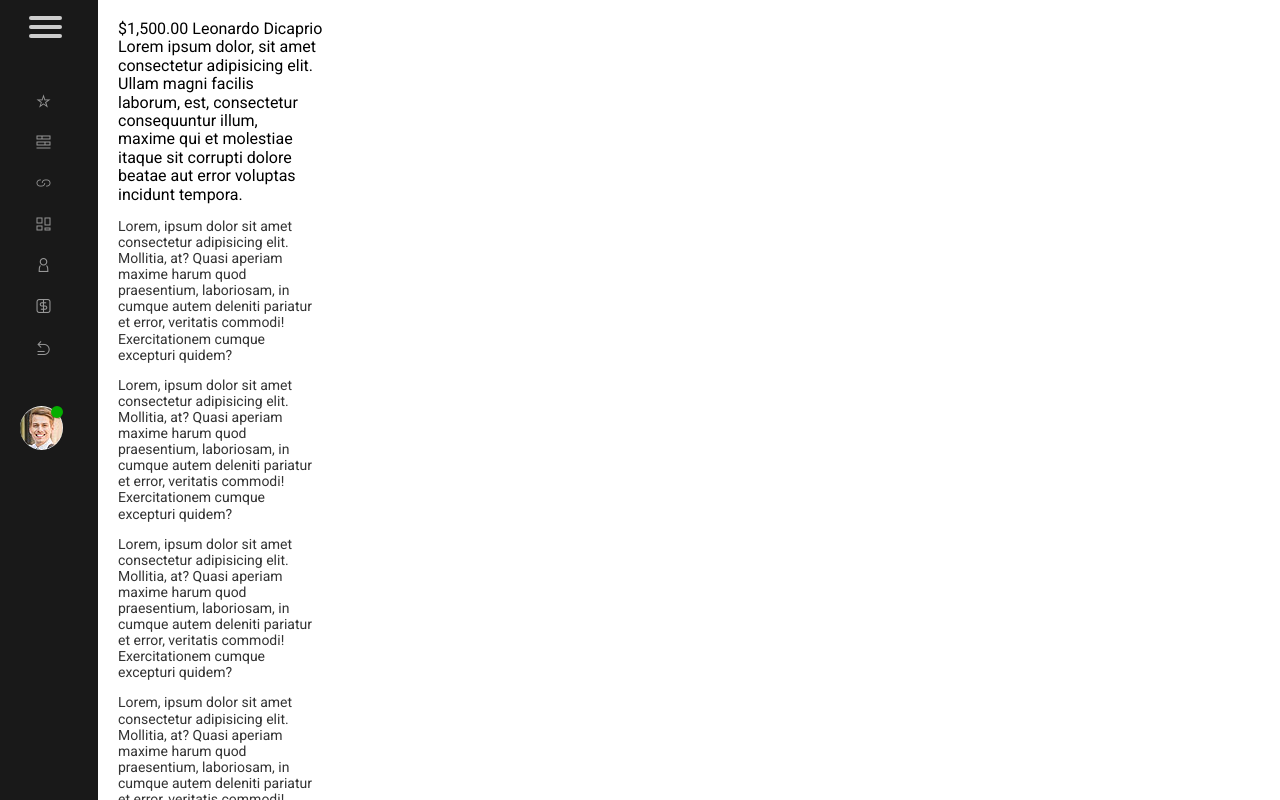
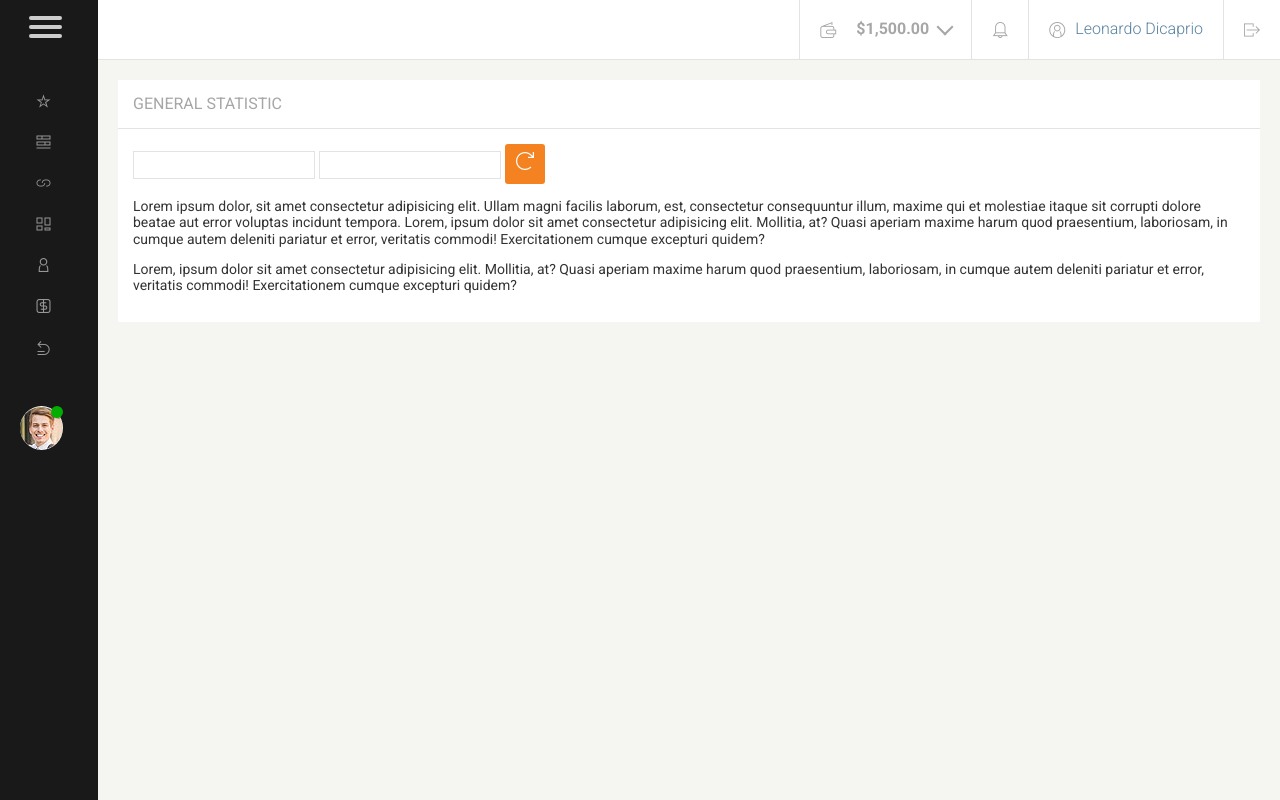
Before and after one commit to krzysiek0912/SoloProject, a website: page index.html in a window 1280 px wide. Drawn offline with Linux system fonts and the light colour scheme.

Commit message:
Add topbar

```diff
--- a/index.html
+++ b/index.html
@@ -3,70 +3,61 @@
   <head>
     <title>Style Guide</title>
     <meta charset="UTF-8" />
+    <meta name="viewport" content="width=device-width, initial-scale=1.0" />
     <link rel="stylesheet" type="text/css" href="css/style.css" />
   </head>
 
   <body class="dashboard-template">
+    <header>
+      <div class="header--wallet">
+        <i class="icon-wallet"></i>
+        <strong class="header--wallet-amount">$1,500.00</strong>
+        <!-- <i class="icon-arrow-down-small"></i> -->
+        <i class="arrow down"></i>
+      </div>
+      <i class="icon-notification"></i>
+      <div class="header--profile">
+        <i class="icon-profile"></i>
+        <a href="#">Leonardo Dicaprio</a>
+      </div>
+      <i class="icon-quit"></i>
+    </header>
     <div class="content">
-      <header>
-        <span class="header--wallet">$1,500.00</span>
-        <i></i>
-        <span class="header--profile">Leonardo Dicaprio</span>
-        <i></i>
-      </header>
       <main>
-        Lorem ipsum dolor, sit amet consectetur adipisicing elit. Ullam magni
-        facilis laborum, est, consectetur consequuntur illum, maxime qui et
-        molestiae itaque sit corrupti dolore beatae aut error voluptas incidunt
-        tempora.
-        <p>
-          Lorem, ipsum dolor sit amet consectetur adipisicing elit. Mollitia,
-          at? Quasi aperiam maxime harum quod praesentium, laboriosam, in cumque
-          autem deleniti pariatur et error, veritatis commodi! Exercitationem
-          cumque excepturi quidem?
-        </p>
-        <p>
-          Lorem, ipsum dolor sit amet consectetur adipisicing elit. Mollitia,
-          at? Quasi aperiam maxime harum quod praesentium, laboriosam, in cumque
-          autem deleniti pariatur et error, veritatis commodi! Exercitationem
-          cumque excepturi quidem?
-        </p>
-        <p>
-          Lorem, ipsum dolor sit amet consectetur adipisicing elit. Mollitia,
-          at? Quasi aperiam maxime harum quod praesentium, laboriosam, in cumque
-          autem deleniti pariatur et error, veritatis commodi! Exercitationem
-          cumque excepturi quidem?
-        </p>
-        <p>
-          Lorem, ipsum dolor sit amet consectetur adipisicing elit. Mollitia,
-          at? Quasi aperiam maxime harum quod praesentium, laboriosam, in cumque
-          autem deleniti pariatur et error, veritatis commodi! Exercitationem
-          cumque excepturi quidem?
-        </p>
-        <p>
-          Lorem, ipsum dolor sit amet consectetur adipisicing elit. Mollitia,
-          at? Quasi aperiam maxime harum quod praesentium, laboriosam, in cumque
-          autem deleniti pariatur et error, veritatis commodi! Exercitationem
-          cumque excepturi quidem?
-        </p>
-        <p>
-          Lorem, ipsum dolor sit amet consectetur adipisicing elit. Mollitia,
-          at? Quasi aperiam maxime harum quod praesentium, laboriosam, in cumque
-          autem deleniti pariatur et error, veritatis commodi! Exercitationem
-          cumque excepturi quidem?
-        </p>
-        <p>
-          Lorem, ipsum dolor sit amet consectetur adipisicing elit. Mollitia,
-          at? Quasi aperiam maxime harum quod praesentium, laboriosam, in cumque
-          autem deleniti pariatur et error, veritatis commodi! Exercitationem
-          cumque excepturi quidem?
-        </p>
-        <p>
-          Lorem, ipsum dolor sit amet consectetur adipisicing elit. Mollitia,
-          at? Quasi aperiam maxime harum quod praesentium, laboriosam, in cumque
-          autem deleniti pariatur et error, veritatis commodi! Exercitationem
-          cumque excepturi quidem?
-        </p>
+        <section>
+          <div class="container-fluid">
+            <div class="row">
+              <h2>General Statistic</h2>
+              <div class="col-sm-12">
+                <form action="" method="POST">
+                  <div class="field">
+                    <input type="text" />
+                    <input type="text" />
+                    <button class="btn btn-orange btn-icon">
+                      <i class="icon-refresh"></i>
+                    </button>
+                  </div>
+                </form>
+                <p>
+                  Lorem ipsum dolor, sit amet consectetur adipisicing elit.
+                  Ullam magni facilis laborum, est, consectetur consequuntur
+                  illum, maxime qui et molestiae itaque sit corrupti dolore
+                  beatae aut error voluptas incidunt tempora. Lorem, ipsum dolor
+                  sit amet consectetur adipisicing elit. Mollitia, at? Quasi
+                  aperiam maxime harum quod praesentium, laboriosam, in cumque
+                  autem deleniti pariatur et error, veritatis commodi!
+                  Exercitationem cumque excepturi quidem?
+                </p>
+                <p>
+                  Lorem, ipsum dolor sit amet consectetur adipisicing elit.
+                  Mollitia, at? Quasi aperiam maxime harum quod praesentium,
+                  laboriosam, in cumque autem deleniti pariatur et error,
+                  veritatis commodi! Exercitationem cumque excepturi quidem?
+                </p>
+              </div>
+            </div>
+          </div>
+        </section>
       </main>
     </div>
     <aside class="sidebar">
--- a/sass/_icons.scss
+++ b/sass/_icons.scss
@@ -102,3 +102,31 @@
 .icon-wallet:before {
   content: "\0062";
 }
+
+.arrow {
+  border: solid $gray;
+  border-width: 0 2px 2px 0;
+  display: inline-block;
+  padding: 5px;
+  margin-top: -5px;
+}
+
+.right {
+  transform: rotate(-45deg);
+  -webkit-transform: rotate(-45deg);
+}
+
+.left {
+  transform: rotate(135deg);
+  -webkit-transform: rotate(135deg);
+}
+
+.up {
+  transform: rotate(-135deg);
+  -webkit-transform: rotate(-135deg);
+}
+
+.down {
+  transform: rotate(45deg);
+  -webkit-transform: rotate(45deg);
+}
--- a/sass/_layout.scss
+++ b/sass/_layout.scss
@@ -9,13 +9,25 @@ body {
   overflow: hidden;
 }
 .content {
-  padding: 20px;
+  padding-top: 60px;
   flex-grow: 1;
+  height: 100vh;
+  background: $light;
+  // width: 100%;
   overflow: auto;
-  height: 100vh;
   main {
-    // to test scroll
-    max-width: 200px;
+    padding: 20px;
+    // totest scroll
+    // max-width: 200px;
+    overflow: auto;
+    height: 100%;
+    padding: 20px;
+
+    min-height: 90vh;
+    > section {
+      background: $white;
+      margin-bottom: 20px;
+    }
   }
 }
 
@@ -36,8 +48,11 @@ body {
 .row {
   display: flex;
   flex-wrap: wrap;
+  margin: 0 -15px;
 }
-
+[class*="col-"] {
+  padding: 15px;
+}
 @media (max-width: 767px) {
   @include grid("sm");
 }
--- a/sass/_typography.scss
+++ b/sass/_typography.scss
@@ -20,13 +20,18 @@ h3 {
   font-size: 16px;
 }
 
-h1 {
+h1,
+h2 {
   text-transform: uppercase;
   font-weight: 400;
+  font-size: 16px;
 }
-
 h2 {
-  font-weight: 700;
+  border-bottom: 1px solid $grayLight;
+  display: block;
+  width: 100%;
+  margin: 0;
+  padding: 15px;
 }
 h3 {
   font-weight: 400;
--- a/sass/components/_buttons.scss
+++ b/sass/components/_buttons.scss
@@ -1,5 +1,5 @@
-button.btn {
-  padding: 13px 20px;
+.btn {
+  padding: 13px 15px;
   border: 0;
   border-radius: 3px;
   font-family: "Roboto", sans-serif;
@@ -15,4 +15,10 @@ button.btn {
       background: $orangeLight;
     }
   }
+  &.btn-icon {
+    padding: 0;
+    width: 40px;
+    height: 40px;
+    line-height: 40px;
+  }
 }
--- /dev/null
+++ b/sass/components/_forms.scss
@@ -0,0 +1,8 @@
+input[type="text"] {
+  padding: 5px 10px;
+  font-size: 14px;
+  background-color: #fff;
+  border: 1px solid $grayLight;
+  color: #000000;
+  outline: none;
+}
--- a/sass/sections/_sidebar.scss
+++ b/sass/sections/_sidebar.scss
@@ -1,11 +1,14 @@
 .sidebar {
   // position: fixed;
+  flex: 1 0 auto;
   display: inline-block;
   top: 0;
   left: 0;
-  height: 100vh;
+  min-height: 100vh;
   background: #191919;
-  overflow: hidden;
+  // overflow: hidden;
+  overflow: auto;
+  z-index: 2;
   &::-webkit-scrollbar {
     display: none;
   }
--- /dev/null
+++ b/sass/sections/_topbar.scss
@@ -0,0 +1,33 @@
+header {
+  color: $gray;
+  height: 60px;
+  position: fixed;
+  width: 100%;
+  display: flex;
+  justify-content: flex-end;
+  border-bottom: 1px solid $grayLight;
+  //   margin-right: 14px;
+  background: $white;
+  z-index: 1;
+  [class*="icon-"] {
+    display: flex;
+    align-items: center;
+  }
+  a {
+    padding-left: 10px;
+    display: inline-block;
+  }
+}
+.header--wallet,
+.header--profile,
+.icon-notification,
+.icon-quit {
+  display: flex;
+  border-left: 1px solid #e3e3e3;
+  padding: 0 20px;
+  align-items: center;
+}
+
+.header--wallet-amount {
+  padding: 0 10px 0 20px;
+}
--- a/sass/style.scss
+++ b/sass/style.scss
@@ -7,8 +7,9 @@
 @import "layout";
 
 @import "components/buttons";
+@import "components/forms";
 
-@import "sections/navigation";
+@import "sections/topbar";
 @import "sections/sidebar";
 
 @import "pages/styleguide";
```
Also changed, not shown: css/style.css, sass/sections/_navigation.scss (deleted).
